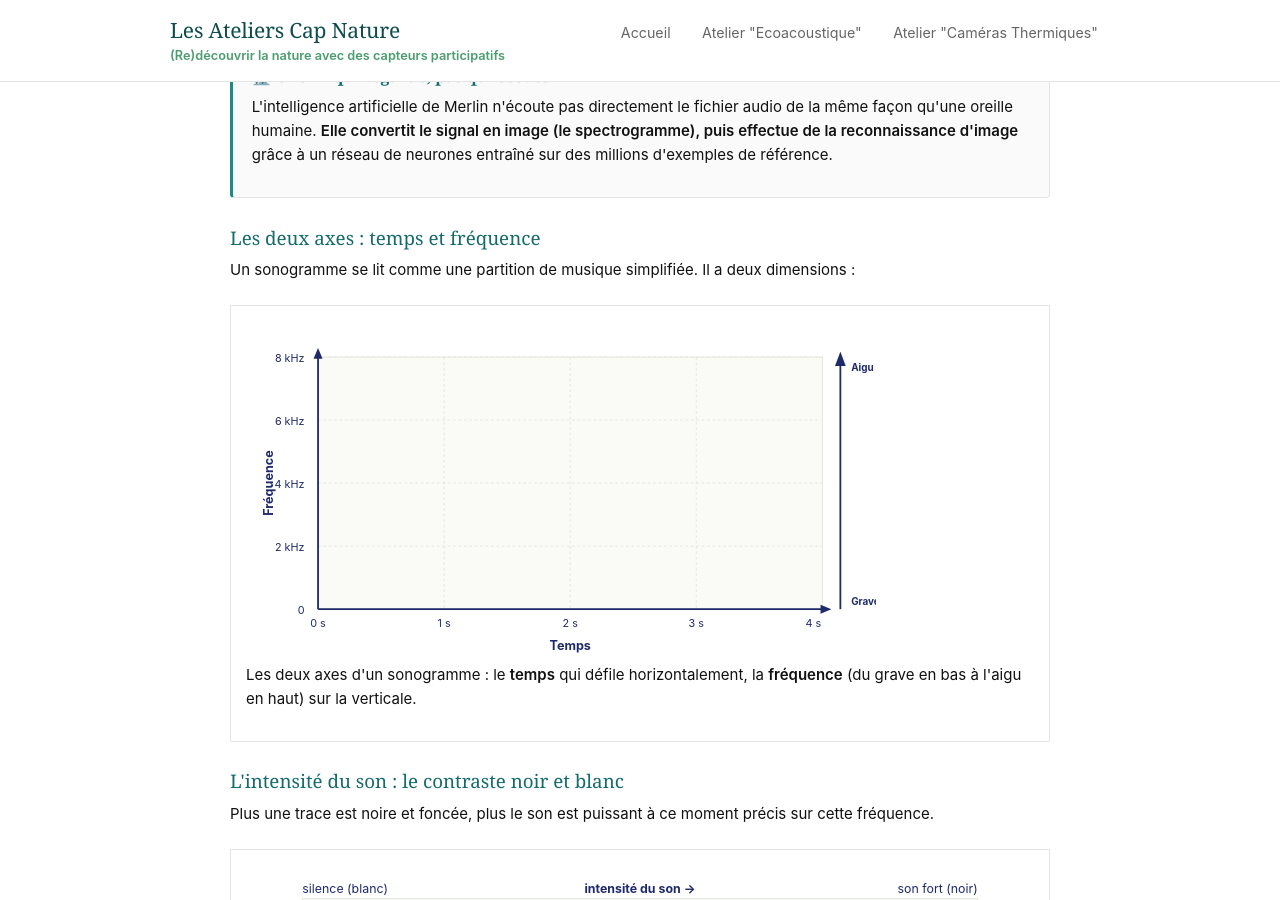
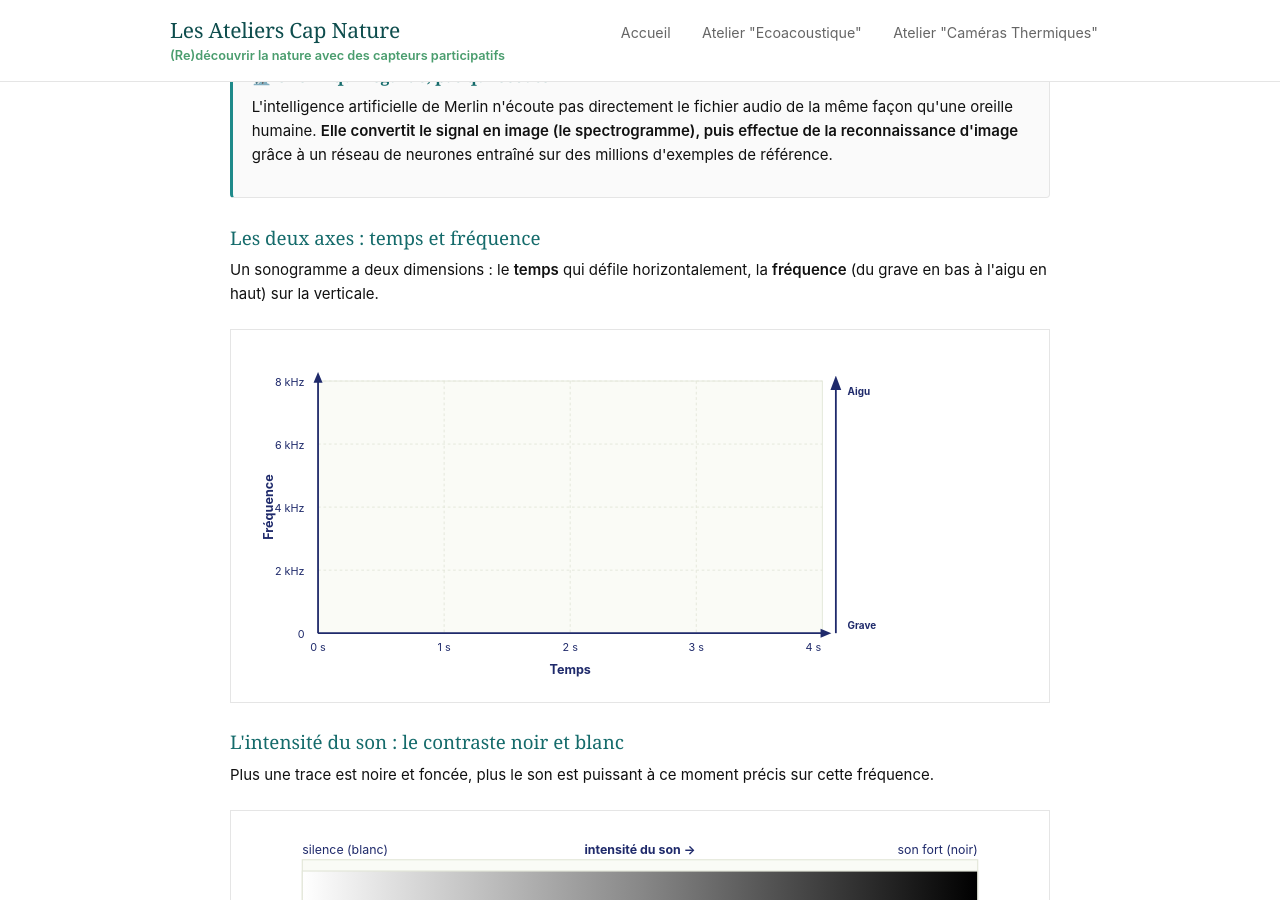
Before and after one commit to marieleapouliquen/wiki-cap-nature, a Jekyll site: the page built from _pages/module-oiseaux/sonogramme.md, in a window 1280 px wide and 900 px high, scrolled down 256 px. Built offline with Jekyll 4.4.1, drawn with Linux system fonts in a browser that asks for light colours.

Commit message:
Update sonogramme.md

```diff
--- a/_pages/module-oiseaux/sonogramme.md
+++ b/_pages/module-oiseaux/sonogramme.md
@@ -24,7 +24,7 @@ title: Apprendre à lire un sonogramme
   </div>
 
   <h3>Les deux axes : temps et fréquence</h3>
-  <p>Un sonogramme se lit comme une partition de musique simplifiée. Il a deux dimensions :</p>
+  <p>Un sonogramme a deux dimensions : le <strong>temps</strong> qui défile horizontalement, la <strong>fréquence</strong> (du grave en bas à l'aigu en haut) sur la verticale.</p>
 
   <div class="sono-frame">
     <svg viewBox="0 0 700 380" xmlns="http://www.w3.org/2000/svg" style="width: 80%; height: auto; display: block;">
@@ -60,11 +60,10 @@ title: Apprendre à lire un sonogramme
           <polygon points="0 0, 8 3, 0 6" fill="#1f2a6b"/>
         </marker>
       </defs>
-      <line x1="660" y1="320" x2="660" y2="50" stroke="#1f2a6b" stroke-width="2" marker-end="url(#arrowhead-up)"/>
-      <text x="672" y="315" font-size="11" font-weight="bold" fill="#1f2a6b">Grave</text>
-      <text x="672" y="55" font-size="11" font-weight="bold" fill="#1f2a6b">Aigu</text>
+      <line x1="655" y1="320" x2="655" y2="50" stroke="#1f2a6b" stroke-width="2" marker-end="url(#arrowhead-up)"/>
+      <text x="668" y="315" font-size="11" font-weight="bold" fill="#1f2a6b">Grave</text>
+      <text x="668" y="55" font-size="11" font-weight="bold" fill="#1f2a6b">Aigu</text>
     </svg>
-    <p class="sono-caption">Les deux axes d'un sonogramme : le <strong>temps</strong> qui défile horizontalement, la <strong>fréquence</strong> (du grave en bas à l'aigu en haut) sur la verticale.</p>
   </div>
 
 
```
